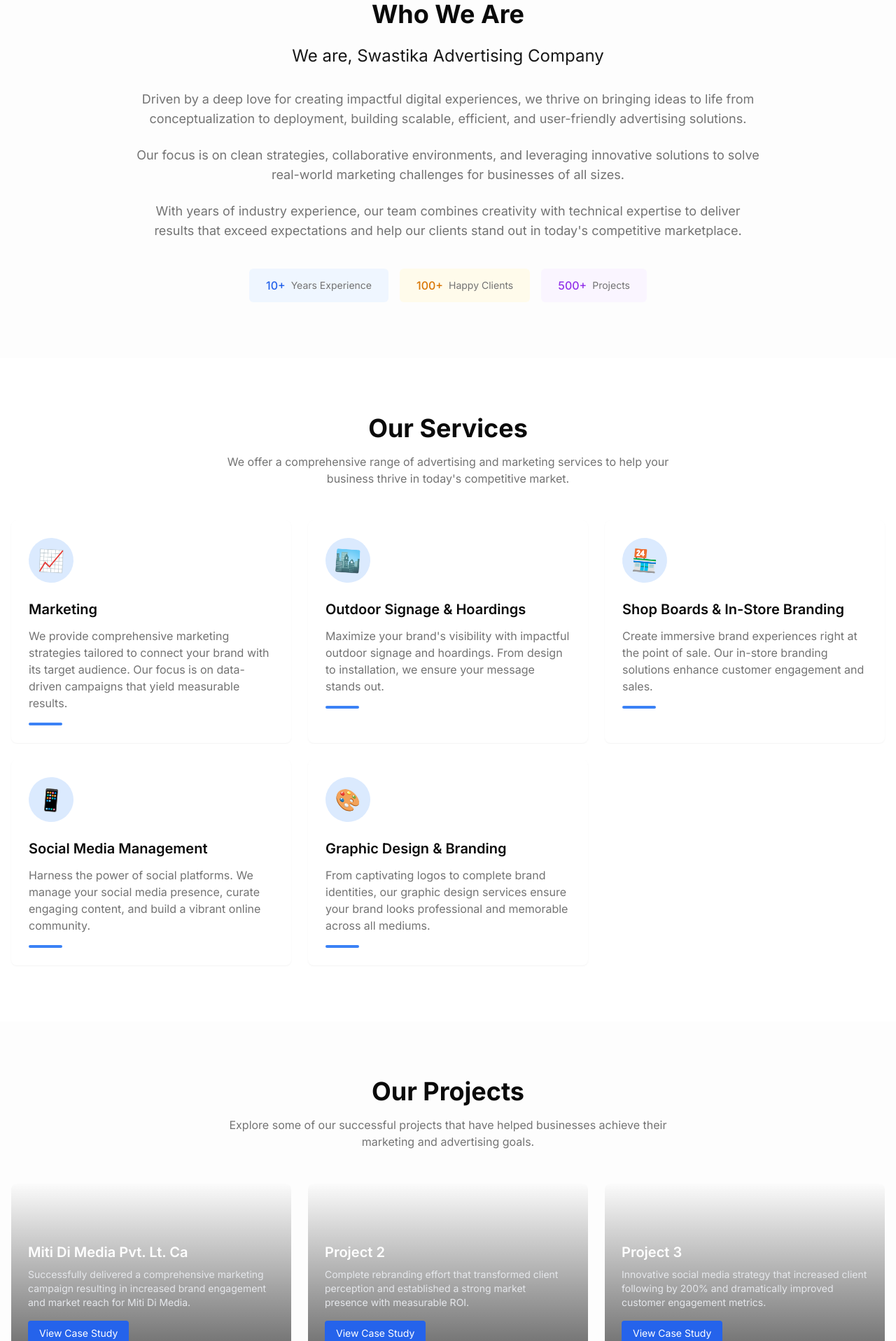
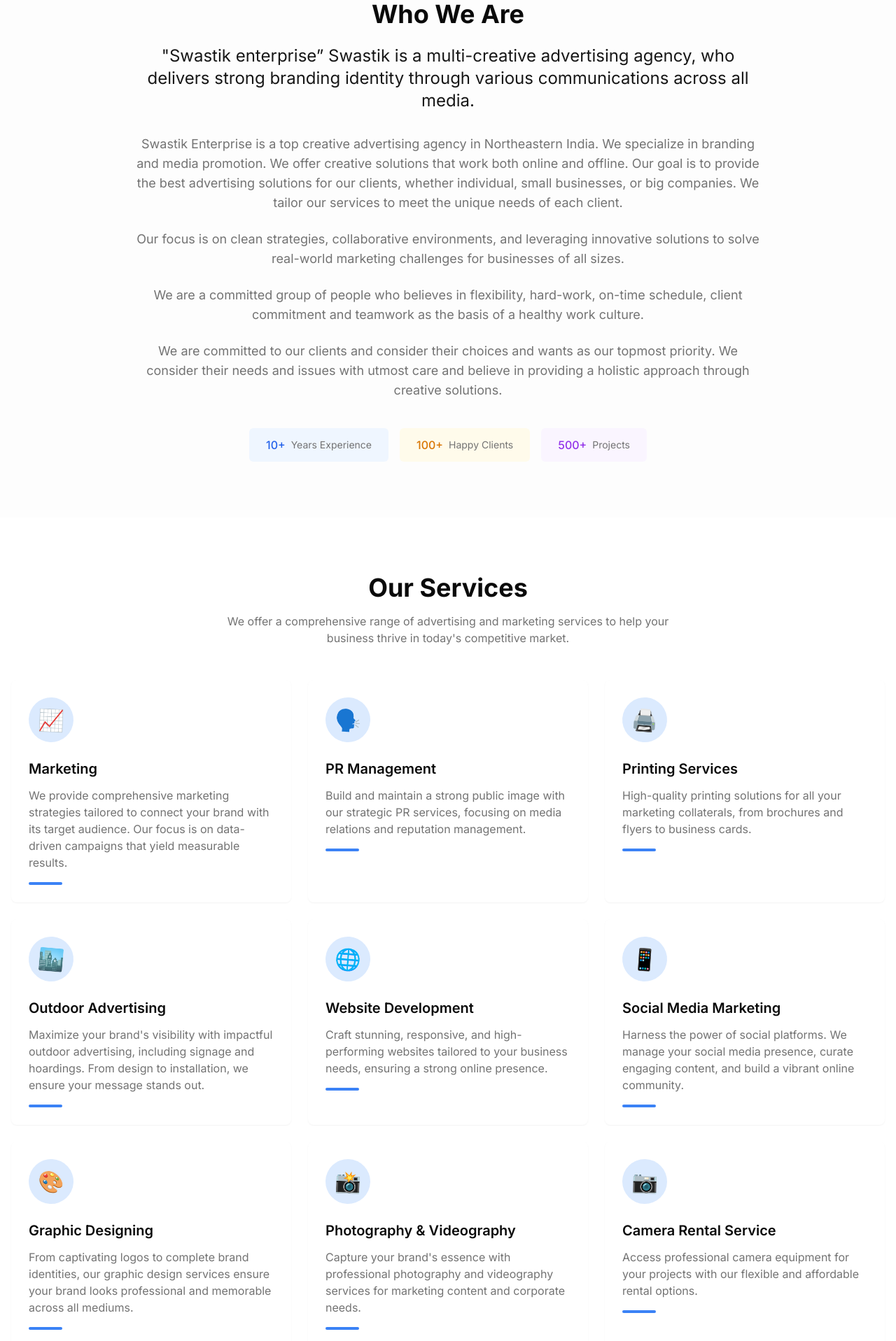
Before and after one commit to sammyifelse/Swastik-site, a Next.js app: page / in a window 1280 px wide. Shown: the part 880-2797 px from the top of the page at 70% size. Built offline with nearby package versions, Linux system fonts and the light colour scheme.

Commit message:
logo
new changes logo added

```diff
--- a/components/about.tsx
+++ b/components/about.tsx
@@ -41,11 +41,11 @@ export function About() {
           </motion.h2>
 
           <motion.h3 variants={itemVariants} className="text-xl md:text-2xl text-primary mb-8">
-            We are, Swastika Advertising Company
+            "Swastik enterprise” Swastik is a multi-creative advertising agency, who delivers strong branding identity through various communications across all media.
           </motion.h3>
 
           <motion.p variants={itemVariants} className="text-lg mb-6 text-muted-foreground">
-            Driven by a deep love for creating impactful digital experiences, we thrive on bringing ideas to life from conceptualization to deployment, building scalable, efficient, and user-friendly advertising solutions.
+            Swastik Enterprise is a top creative advertising  agency in Northeastern India. We specialize in branding and media promotion. We offer creative solutions that work both online and offline. Our goal is to provide the best advertising solutions for our clients, whether individual, small businesses, or big companies. We tailor our services to meet the unique needs of each client.
           </motion.p>
 
           <motion.p variants={itemVariants} className="text-lg mb-6 text-muted-foreground">
@@ -53,7 +53,10 @@ export function About() {
           </motion.p>
 
           <motion.p variants={itemVariants} className="text-lg mb-6 text-muted-foreground">
-            With years of industry experience, our team combines creativity with technical expertise to deliver results that exceed expectations and help our clients stand out in today's competitive marketplace.
+            We are a committed group of people who believes in flexibility, hard-work, on-time schedule, client commitment and teamwork as the basis of a healthy work culture.
+          </motion.p>
+          <motion.p variants={itemVariants} className="text-lg mb-6 text-muted-foreground">
+            We are committed to our clients and consider their choices and wants as our topmost priority. We consider their needs and issues with utmost care and believe in providing a holistic approach through creative solutions.
           </motion.p>
 
           <motion.div
--- a/components/clients.tsx
+++ b/components/clients.tsx
@@ -49,18 +49,17 @@ export function Clients() {
   const isInView = useInView(ref, { once: true, amount: 0.1 });
 
   const clients = [
-    { name: "BELVED", delay: 0.1 },
-    { name: "airtel", delay: 0.15 },
-    { name: "SAMSUNG", delay: 0.2 },
-    { name: "LG", delay: 0.25 },
-    { name: "SONY", delay: 0.3 },
-    { name: "ASUS", delay: 0.35 },
-    { name: "3M", delay: 0.4 },
-    { name: "Cheil", delay: 0.45 },
-    { name: "ALVON", delay: 0.5 },
-    { name: "starflex", delay: 0.55 },
-  ];
-
+    { name: "Topcem Cement", delay: 0.1 },
+    { name: "Barak Valley Cements ", delay: 0.15 },
+    { name: "Kaziranga Automobiles", delay: 0.2 },
+    { name: "Prag News", delay: 0.25 },
+    { name: "NE Taxi", delay: 0.3 },
+    { name: "Akshar Foundation", delay: 0.35 },
+    { name: "Mohan Motors", delay: 0.4 },
+    { name: "Nezone Tubes", delay: 0.45 },
+    { name: "Kanha Group", delay: 0.5 },
+    { name: "Assam Carbon Products", delay: 0.55 },
+];
   return (
     <section id="clients" className="py-20 bg-muted/20">
       <div className="container mx-auto px-4">
--- a/components/contact.tsx
+++ b/components/contact.tsx
@@ -40,7 +40,7 @@ export function Contact() {
                 </div>
                 <div>
                   <p className="text-muted-foreground text-sm">Call Us</p>
-                  <p className="font-medium">10000000000</p>
+                  <p className="font-medium">+91 9101498279</p>
                 </div>
               </div>
 
@@ -50,7 +50,7 @@ export function Contact() {
                 </div>
                 <div>
                   <p className="text-muted-foreground text-sm">Email Us</p>
-                  <p className="font-medium">info@swastika-advertising.com</p>
+                  <p className="font-medium">swastike945@gmail.com</p>
                 </div>
               </div>
 
@@ -60,7 +60,7 @@ export function Contact() {
                 </div>
                 <div>
                   <p className="text-muted-foreground text-sm">Website</p>
-                  <p className="font-medium">www.swastika-advertising.com</p>
+                  <p className="font-medium">www.swastikadvertising.co.in</p>
                 </div>
               </div>
 
@@ -70,7 +70,7 @@ export function Contact() {
                 </div>
                 <div>
                   <p className="text-muted-foreground text-sm">Address</p>
-                  <p className="font-medium">123 Marketing Lane, Ad City, State, Country - 123456</p>
+                  <p className="font-medium"> Head office : Dakhin gaon, Sonaighuli Main lane,  Ghy - 781019</p>
                 </div>
               </div>
             </div>
@@ -135,9 +135,9 @@ export function Contact() {
               </motion.button>
 
               {/* Note about backend integration */}
-              <p className="text-xs text-muted-foreground mt-4">
+              {/* <p className="text-xs text-muted-foreground mt-4">
                 Note: This is a frontend demo. Backend integration would be required for actual message submission functionality.
-              </p>
+              </p> */}
             </form>
           </motion.div>
         </div>
--- a/components/hero.tsx
+++ b/components/hero.tsx
@@ -1,6 +1,7 @@
 "use client";
 
 import { motion } from "framer-motion";
+import Image from "next/image";
 
 export function Hero() {
   return (
@@ -13,7 +14,7 @@ export function Hero() {
       </div>
 
       <div className="container mx-auto px-4 pt-24 relative z-10">
-        <div className="flex flex-col md:flex-row items-center justify-between gap-12">
+        <div className="flex flex-col md:flex-row-reverse items-center justify-between gap-12">
           <motion.div
             className="flex-1 text-center md:text-left"
             initial={{ opacity: 0, y: 20 }}
@@ -36,7 +37,7 @@ export function Hero() {
               animate={{ opacity: 1 }}
               transition={{ delay: 0.4, duration: 0.8 }}
             >
-              Who We Are About Swastika Advertising
+              Who We Are About Swastik Advertising
             </motion.h2>
 
             <motion.p
@@ -82,10 +83,13 @@ export function Hero() {
           >
             <div className="rounded-2xl bg-gradient-to-br from-blue-500/20 to-amber-500/20 p-1">
               <div className="bg-card rounded-xl overflow-hidden aspect-video relative">
-                {/* Placeholder for hero image */}
-                <div className="absolute inset-0 flex items-center justify-center bg-muted/20">
-                  <p className="text-muted-foreground text-sm">Marketing campaign visualization</p>
-                </div>
+                <Image
+                  src="/logo.png"
+                  alt="Swastika Advertising Logo"
+                  fill
+                  className="object-contain p-4"
+                  priority
+                />
               </div>
             </div>
           </motion.div>
--- a/components/management.tsx
+++ b/components/management.tsx
@@ -41,15 +41,15 @@ export function Management() {
 
   const team = [
     {
-      name: "Mr. ABC",
+      name: "Mr.Tridip Saikia",
       title: "Founder & CEO",
-      bio: "Mr. ABC is a visionary leader with 15 years of experience in the advertising industry. He is dedicated to driving innovation and client success at Swastika Advertising.",
+      bio: "Mr. Tridip Saikia is a visionary leader with 15 years of experience in the advertising industry. He is dedicated to driving innovation and client success at Swastik Advertising.",
       delay: 0.1
     },
     {
-      name: "Mrs. ABC",
+      name: "Mrs. Archita Duarah ",
       title: "Co-Founder & Creative Director",
-      bio: "Mrs. ABC brings extensive expertise in creative strategy and brand development. Her passion for impactful design shapes the unique solutions Swastika Advertising delivers.",
+      bio: "Mrs. Archita Duarah  brings extensive expertise in creative strategy and brand development. Her passion for impactful design shapes the unique solutions Swastik Advertising delivers.",
       delay: 0.2
     },
   ];
@@ -66,7 +66,7 @@ export function Management() {
         >
           <h2 className="text-3xl md:text-4xl font-bold mb-4">Our Management</h2>
           <p className="text-muted-foreground max-w-2xl mx-auto">
-            Meet the experienced professionals behind Swastika Advertising's success and innovation.
+            Meet the experienced professionals behind Swastik Advertising's success and innovation.
           </p>
         </motion.div>
 
--- a/components/projects.tsx
+++ b/components/projects.tsx
@@ -47,29 +47,34 @@ export function Projects() {
 
   const projects = [
     {
-      title: "Miti Di Media Pvt. Lt. Ca",
+      title: "Miti Di Media", // Keeping the original first one as requested
       description: "Successfully delivered a comprehensive marketing campaign resulting in increased brand engagement and market reach for Miti Di Media.",
       delay: 0.1
     },
     {
-      title: "Project 2",
-      description: "Complete rebranding effort that transformed client perception and established a strong market presence with measurable ROI.",
+      title: "Brahmaputra Innovations",
+      description: "Developed a robust digital presence strategy and executed targeted regional campaigns, significantly boosting their market outreach in Assam.",
       delay: 0.2
     },
     {
-      title: "Project 3",
-      description: "Innovative social media strategy that increased client following by 200% and dramatically improved customer engagement metrics.",
+      title: "VentureSpark Solutions",
+      description: "Implemented a full-scale online marketing funnel, leading to a measurable increase in qualified lead generation and conversion rates for this dynamic startup.",
       delay: 0.3
     },
     {
-      title: "Project 4",
-      description: "City-wide outdoor advertising campaign that drove significant foot traffic and conversion for a major retail client.",
+      title: "Kaziranga Handlooms",
+      description: "Crafted a compelling brand story and launched focused social media campaigns, significantly enhancing their e-commerce sales and brand recognition for unique handicrafts.",
       delay: 0.4
     },
     {
-      title: "Project 5",
-      description: "End-to-end store branding solution that created a cohesive customer experience and reinforced brand identity at every touchpoint.",
+      title: "Apex Agri-Tech",
+      description: "Executed a comprehensive content marketing and SEO strategy, improving their online visibility and organic traffic for innovative agricultural solutions.",
       delay: 0.5
+    },
+    {
+      title: "NorthEast Connect Marketing",
+      description: "Designed and implemented a full suite of marketing collaterals and localized advertising for this regional agency, strengthening their brand's market position.",
+      delay: 0.6
     },
   ];
 
--- a/components/services.tsx
+++ b/components/services.tsx
@@ -64,28 +64,70 @@ export function Services() {
       delay: 0.1
     },
     {
-      title: "Outdoor Signage & Hoardings",
-      description: "Maximize your brand's visibility with impactful outdoor signage and hoardings. From design to installation, we ensure your message stands out.",
-      icon: "🏙️",
+      title: "PR Management",
+      description: "Build and maintain a strong public image with our strategic PR services, focusing on media relations and reputation management.",
+      icon: "🗣️",
       delay: 0.2
     },
     {
-      title: "Shop Boards & In-Store Branding",
-      description: "Create immersive brand experiences right at the point of sale. Our in-store branding solutions enhance customer engagement and sales.",
-      icon: "🏪",
+      title: "Printing Services",
+      description: "High-quality printing solutions for all your marketing collaterals, from brochures and flyers to business cards.",
+      icon: "🖨️",
       delay: 0.3
     },
     {
-      title: "Social Media Management",
-      description: "Harness the power of social platforms. We manage your social media presence, curate engaging content, and build a vibrant online community.",
-      icon: "📱",
+      title: "Outdoor Advertising",
+      description: "Maximize your brand's visibility with impactful outdoor advertising, including signage and hoardings. From design to installation, we ensure your message stands out.",
+      icon: "🏙️",
       delay: 0.4
     },
     {
-      title: "Graphic Design & Branding",
+      title: "Website Development",
+      description: "Craft stunning, responsive, and high-performing websites tailored to your business needs, ensuring a strong online presence.",
+      icon: "🌐",
+      delay: 0.5
+    },
+    {
+      title: "Social Media Marketing",
+      description: "Harness the power of social platforms. We manage your social media presence, curate engaging content, and build a vibrant online community.",
+      icon: "📱",
+      delay: 0.6
+    },
+    {
+      title: "Graphic Designing",
       description: "From captivating logos to complete brand identities, our graphic design services ensure your brand looks professional and memorable across all mediums.",
       icon: "🎨",
-      delay: 0.5
+      delay: 0.7
+    },
+    {
+      title: "Photography & Videography",
+      description: "Capture your brand's essence with professional photography and videography services for marketing content and corporate needs.",
+      icon: "📸",
+      delay: 0.8
+    },
+    {
+      title: "Camera Rental Service",
+      description: "Access professional camera equipment for your projects with our flexible and affordable rental options.",
+      icon: "📷",
+      delay: 0.9
+    },
+    {
+      title: "Profile Branding",
+      description: "Develop a compelling personal or corporate brand profile that resonates with your audience and stands out in the market.",
+      icon: "👤",
+      delay: 1.0
+    },
+    {
+      title: "Google Ads & SEO",
+      description: "Boost your online visibility with targeted Google Ads campaigns and organic search engine optimization strategies.",
+      icon: "🔍",
+      delay: 1.1
+    },
+    {
+      title: "Content Writing",
+      description: "Engage your audience with compelling and SEO-friendly content, including articles, blogs, website copy, and marketing materials.",
+      icon: "✍️",
+      delay: 1.2
     },
   ];
 
```
Also changed, not shown: public/logo.png (added).
